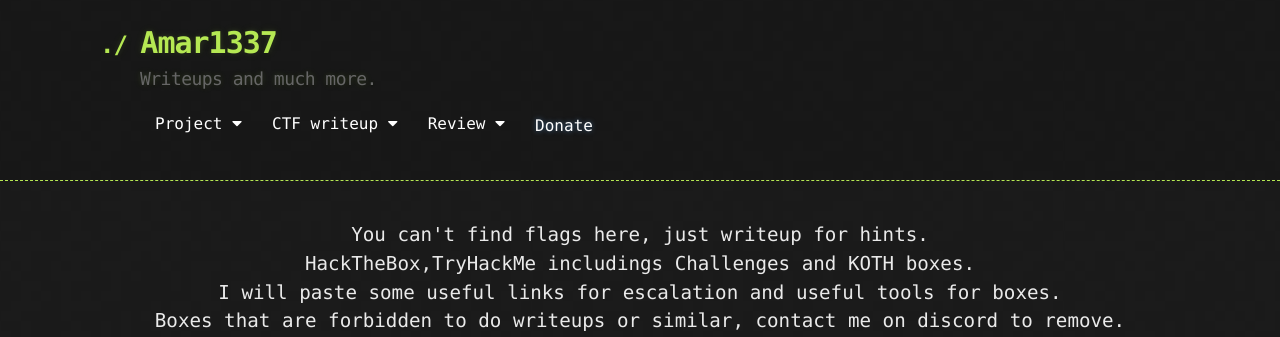
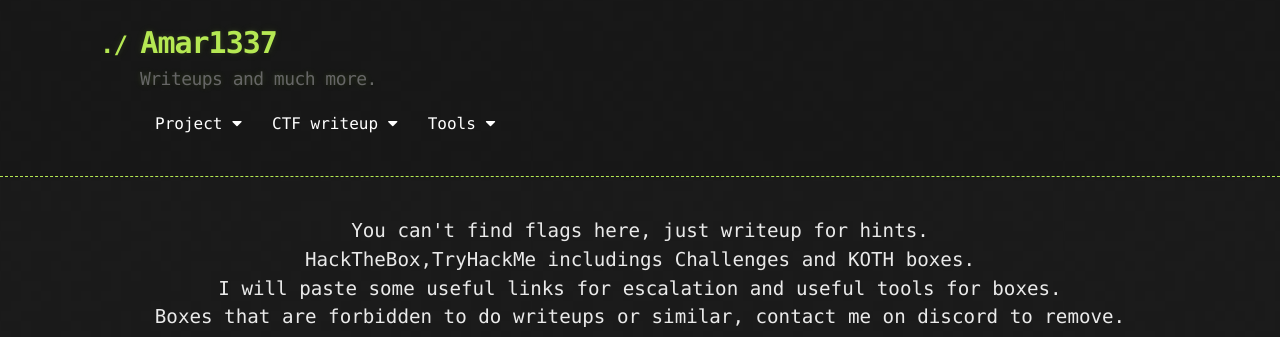
Before and after one commit to Amar-1337/amar-1337.github.io, a Jekyll site: the page built from index.md, in a window 1280 px wide, cut to the strip 0-337 px from the top of the page. Built offline with Jekyll 4.4.1, drawn with Linux system fonts in a browser that asks for light colours; nearby versions of some CDN libraries.

Commit message:
updated html

```diff
--- a/_layouts/default.html
+++ b/_layouts/default.html
@@ -118,16 +118,14 @@
             </div>
 
             <div class="dropdown">
-              <button class="dropbtn">Review
+              <button class="dropbtn">Tools
                 <i class="fa fa-caret-down"></i>
               </button>
               <div class="dropdown-content">
-                <a href="https://deskel.github.io/hacking-tools/">Hacking Tools</a>
+                <a href="">Soon</a>
               </div>
             </div>
 
-
-            <a href="https://deskel.github.io/donate">Donate</a>
         </section>
 
       </div>
```
Also changed, not shown: other parts of _layouts/default.html (+1 -1 lines).
